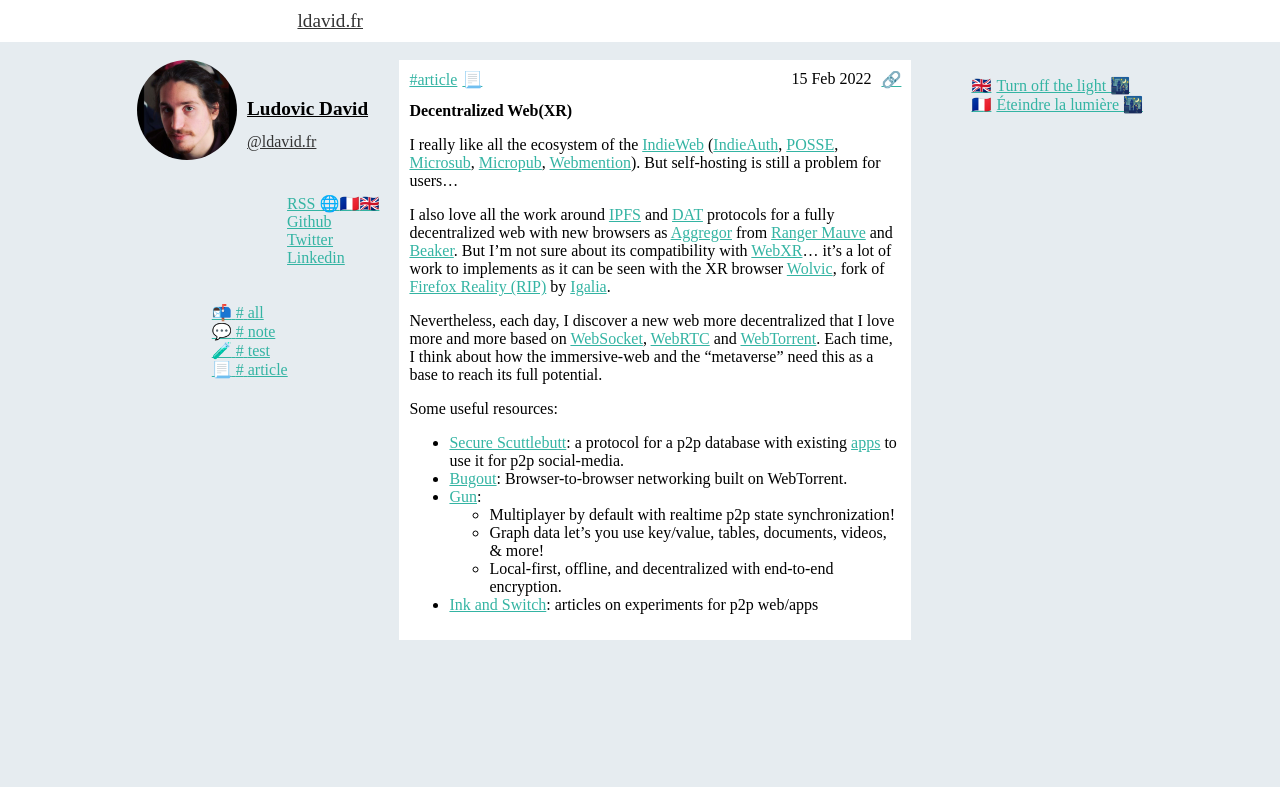
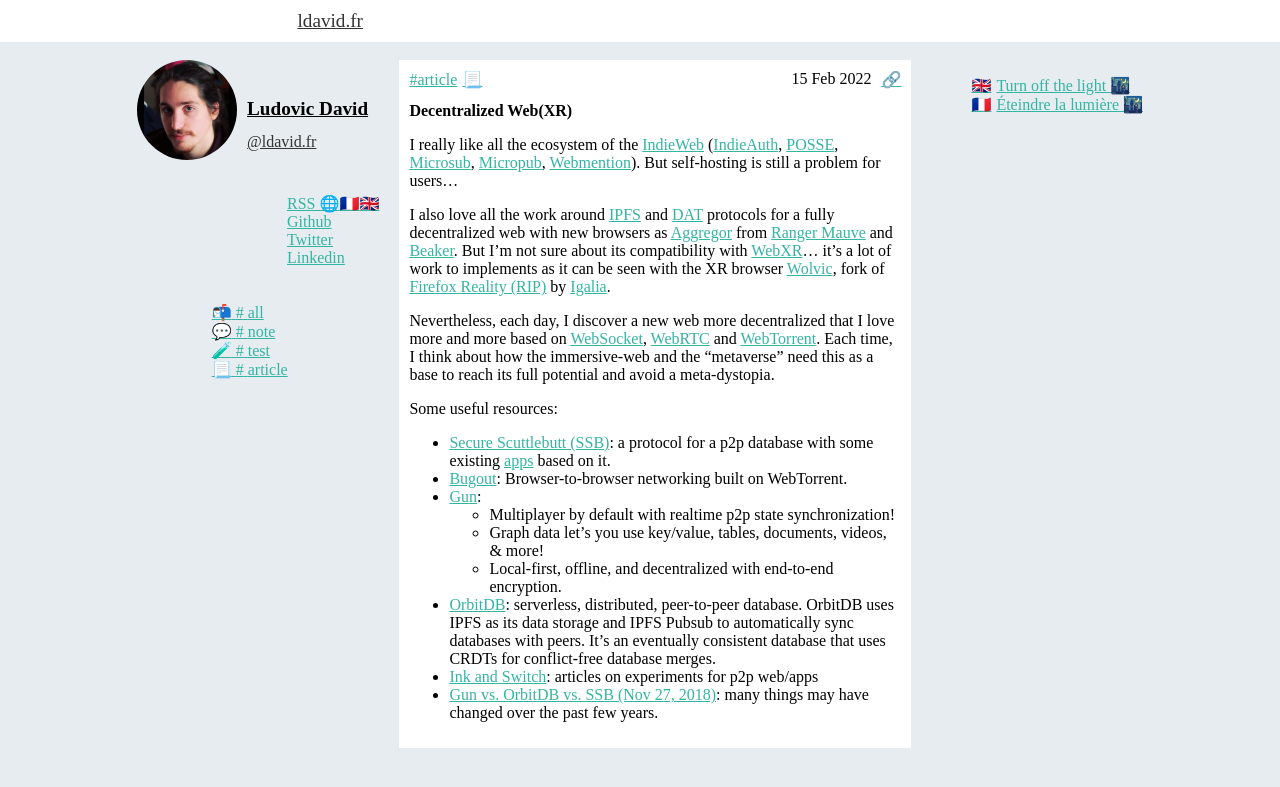
Before and after one commit to HyroVitalyProtago/HyroVitalyProtago.github.io, a Jekyll site: the page built from _posts/2022-02-15-1.md, in a window 1280 px wide. Shown: the top 787 px of the page. Built offline with Jekyll 4.4.1, drawn with Linux system fonts in a browser that asks for light colours.

Commit message:
update post

```diff
--- a/_posts/2022-02-15-1.md
+++ b/_posts/2022-02-15-1.md
@@ -12,13 +13,15 @@
 
 I also love all the work around [IPFS](https://ipfs.io/) and [DAT](https://dat-ecosystem.org/) protocols for a fully decentralized web with new browsers as [Aggregor](https://agregore.mauve.moe/) from [Ranger Mauve](https://ranger.mauve.moe/) and [Beaker](https://beakerbrowser.com/). But I'm not sure about its compatibility with [WebXR](https://immersive-web.github.io/webxr/)... it's a lot of work to implements as it can be seen with the XR browser [Wolvic](https://wolvic.org/), fork of [Firefox Reality (RIP)](https://mixedreality.mozilla.org/firefox-reality/) by [Igalia](https://www.igalia.com/).
 
-Nevertheless, each day, I discover a new web more decentralized that I love more and more based on [WebSocket](https://developer.mozilla.org/en-US/docs/Web/API/WebSockets_API), [WebRTC](https://developer.mozilla.org/en-US/docs/Web/API/WebRTC_API) and [WebTorrent](https://webtorrent.io/). Each time, I think about how the immersive-web and the "metaverse" need this as a base to reach its full potential.
+Nevertheless, each day, I discover a new web more decentralized that I love more and more based on [WebSocket](https://developer.mozilla.org/en-US/docs/Web/API/WebSockets_API), [WebRTC](https://developer.mozilla.org/en-US/docs/Web/API/WebRTC_API) and [WebTorrent](https://webtorrent.io/). Each time, I think about how the immersive-web and the "metaverse" need this as a base to reach its full potential and avoid a meta-dystopia.
 
 Some useful resources:
-- [Secure Scuttlebutt](https://ssbc.github.io/scuttlebutt-protocol-guide/): a protocol for a p2p database with existing [apps](http://scuttlebot.io/apps/index.html) to use it for p2p social-media.
+- [Secure Scuttlebutt (SSB)](https://ssbc.github.io/scuttlebutt-protocol-guide/): a protocol for a p2p database with some existing [apps](http://scuttlebot.io/apps/index.html) based on it.
 - [Bugout](https://github.com/chr15m/bugout/): Browser-to-browser networking built on WebTorrent.
 - [Gun](https://github.com/amark/gun):
     - Multiplayer by default with realtime p2p state synchronization!
     - Graph data let's you use key/value, tables, documents, videos, & more!
     - Local-first, offline, and decentralized with end-to-end encryption.
+- [OrbitDB](https://orbitdb.org/): serverless, distributed, peer-to-peer database. OrbitDB uses IPFS as its data storage and IPFS Pubsub to automatically sync databases with peers. It’s an eventually consistent database that uses CRDTs for conflict-free database merges.
 - [Ink and Switch](https://www.inkandswitch.com/): articles on experiments for p2p web/apps
+- [Gun vs. OrbitDB vs. SSB (Nov 27, 2018)](https://medium.com/3box/3box-research-comparing-distributed-databases-gun-orbitdb-and-scuttlebutt-2e3b5da34ef3): many things may have changed over the past few years.
```
Also changed, not shown: other parts of _posts/2022-02-15-1.md (+1 -0 lines).
